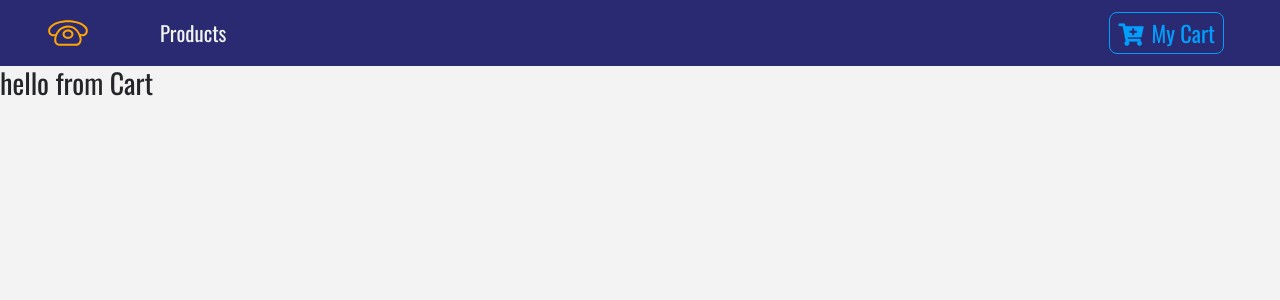
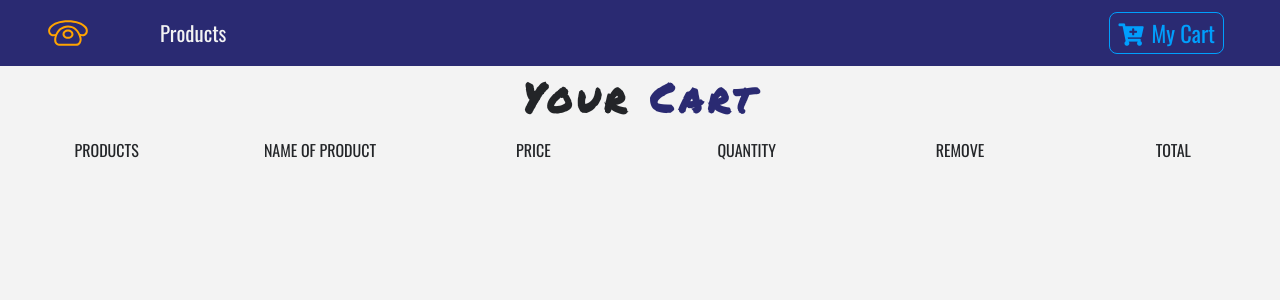
Before and after one commit to mtking78/fcc-ecomm-store, a React (Create React App) app: page /cart in a window 1280 px wide. Shown: the top 300 px of the page. Built offline with nearby package versions, Linux system fonts and the light colour scheme.

Commit message:
Cart Component moved into a Cart Component file with CartColumns.

```diff
--- a/src/App.js
+++ b/src/App.js
@@ -1,10 +1,11 @@
 import React, { Component } from 'react';
 import { Switch, Route } from 'react-router-dom';
 import './App.css';
-import bootstrap from 'bootstrap/dist/css/bootstrap.min.css';
+import 'bootstrap/dist/css/bootstrap.min.css';
 import Navbar from './components/Navbar';
 import ProductList from './components/ProductList';
 import Details from './components/Details';
+// Instead of proper path, select from folder using package.json file's "main" attribute
 import Cart from './components/Cart';
 import Default from './components/Default';
 import Modal from './components/Modal';
--- a/src/components/Cart.js
+++ /dev/null
@@ -1,11 +0,0 @@
-import React, { Component } from 'react'
-
-export default class Cart extends Component {
-  render() {
-    return (
-      <div>
-        <h3>hello from Cart</h3>
-      </div>
-    )
-  }
-}
--- /dev/null
+++ b/src/components/Cart/Cart.js
@@ -0,0 +1,14 @@
+import React, { Component } from 'react';
+import Title from '../Title';
+import CartColumns from './CartColumns';
+
+export default class Cart extends Component {
+  render() {
+    return (
+      <section>
+        <Title name="your" title="cart" />
+        <CartColumns />
+      </section>
+    )
+  }
+}
--- /dev/null
+++ b/src/components/Cart/CartColumns.js
@@ -0,0 +1,35 @@
+import React from 'react'
+
+export default function CartColumns() {
+  return (
+    <div className="container-fluid text-center d-none d-lg-block">
+      <div className="row">
+
+        <div className="col-10 mx-auto col-lg-2">
+          <p className="text-uppercase">products</p>
+        </div>
+
+        <div className="col-10 mx-auto col-lg-2">
+          <p className="text-uppercase">name of product</p>
+        </div>
+
+        <div className="col-10 mx-auto col-lg-2">
+          <p className="text-uppercase">price</p>
+        </div>
+
+        <div className="col-10 mx-auto col-lg-2">
+          <p className="text-uppercase">quantity</p>
+        </div>
+
+        <div className="col-10 mx-auto col-lg-2">
+          <p className="text-uppercase">remove</p>
+        </div>
+
+        <div className="col-10 mx-auto col-lg-2">
+          <p className="text-uppercase">total</p>
+        </div>
+
+      </div>
+    </div>
+  )
+}
--- /dev/null
+++ b/src/components/Cart/package.json
@@ -0,0 +1,3 @@
+{
+  "main":"Cart.js"
+}
--- a/src/context.js
+++ b/src/context.js
@@ -15,7 +15,10 @@
     cart: [],
     // only true for testing
     modalOpen: false,
-    modalProduct: detailProduct
+    modalProduct: detailProduct,
+    cartSubTotal: 0,
+    cartTax: 0,
+    cartTotal: 0
   }
 
   componentDidMount() {
@@ -91,6 +94,22 @@
     });
   };
 
+  increment = (id) => {
+    console.log("increment method");
+  }
+
+  decrement = (id) => {
+    console.log("decrement method");
+  }
+
+  removeItem = (id) => {
+    console.log("remove item");
+  }
+
+  clearCart = () => {
+    console.log("cart emptied");
+  }
+
   render() {
     return (
       <ProductContext.Provider
@@ -99,7 +118,11 @@
           handleDetail: this.handleDetail,
           addToCart: this.addToCart,
           openModal: this.openModal,
-          closeModal: this.closeModal
+          closeModal: this.closeModal,
+          increment: this.increment,
+          decrement: this.decrement,
+          removeItem: this.removeItem,
+          clearCart: this.clearCart
         }}
       >
         {this.props.children}
```
